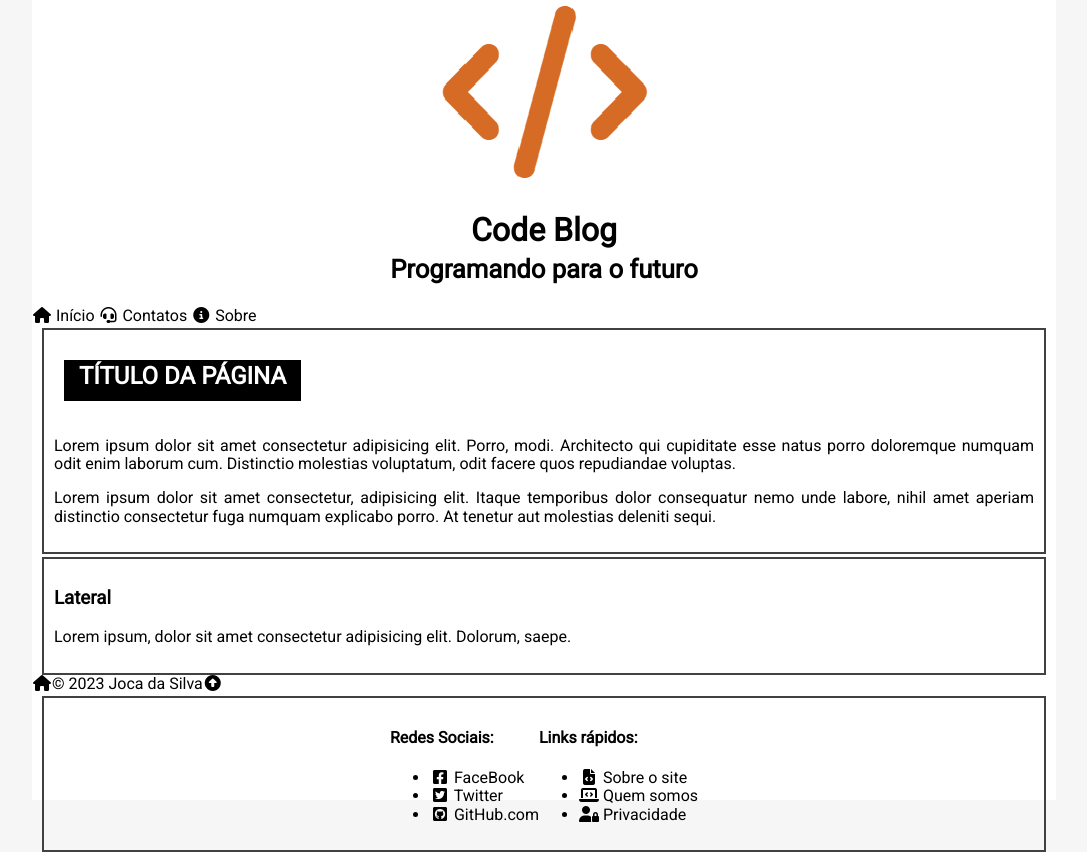
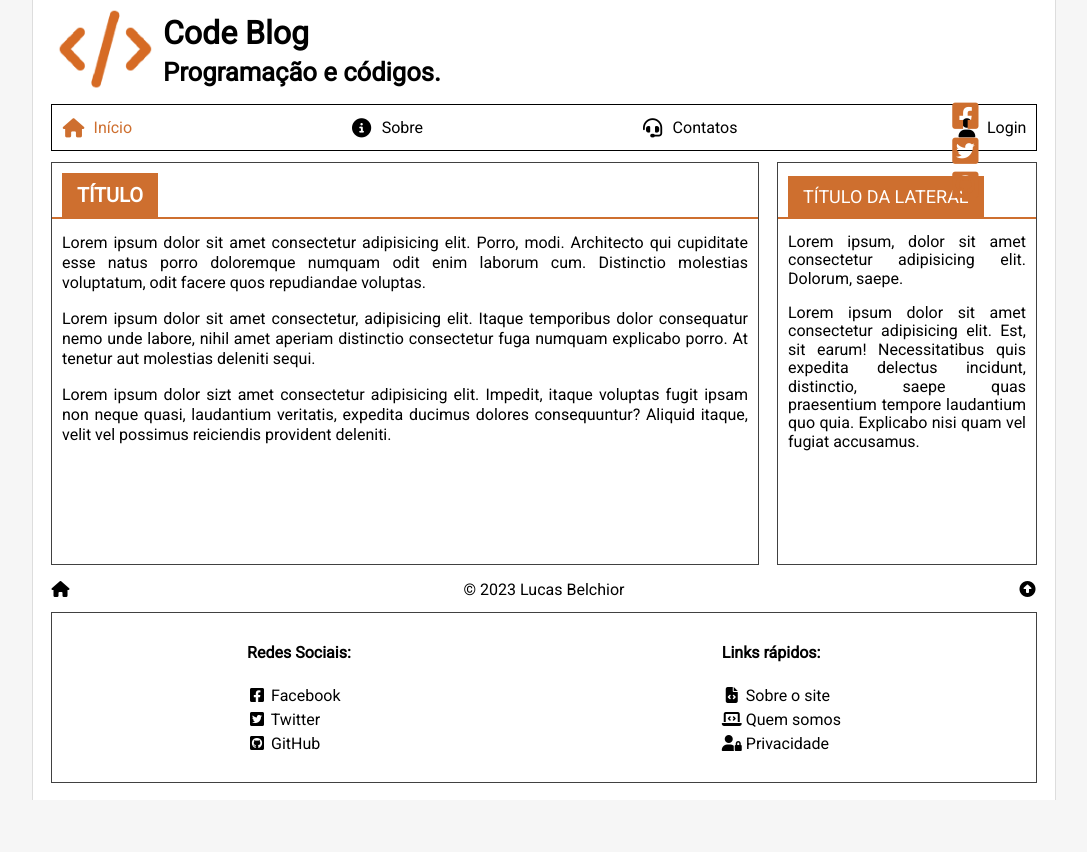
Before and after one commit to chosenchilde/Blog, a plain HTML site: page template.html in a window 1280 px wide. Shown: the whole page, without its empty margins (96-1183 px from the left). After the commit the page ends 800 px from the top, so only its background shows below. Drawn offline with nearby package versions, Linux system fonts and the light colour scheme.

Commit message:
Aprimoramento do design do site usando CSS.

```diff
--- a/index.css
+++ b/index.css
@@ -8,13 +8,15 @@
 @import url('https://cdnjs.cloudflare.com/ajax/libs/font-awesome/6.4.0/css/all.min.css');
 @import url('https://cdnjs.cloudflare.com/ajax/libs/normalize/8.0.1/normalize.min.css');
 
-  /* RESET - Normalize */
+/* RESET - Normalize - define regras de comportamento do design
+* do site dependendo do navegador utilizado, padronizando-o.*/
 * {
     box-sizing: border-box;
     outline: none;
 }
 
-html, body {
+html,
+body {
     position: relative;
     height: 100%;
     width: 100%;
@@ -28,16 +30,15 @@ a {
 }
 
 a:hover {
-    color: #d65a31;
-    text-decoration: underline;
+    color: #ce6f2f;
+    text-decoration: none;
 }
+
 /* Define a fonte e o fundo padrão da página. */
-
- html, body {
+body {
     font-family: Roboto, sans-serif;
     /* Criamos uma nova unidade chamada 'rem' → lrem = 16px */
     font-size: 16px;
-
     background-attachment: fixed;
     background-color: #f6f6f6;
     background-image: url('');
@@ -46,73 +47,253 @@ a:hover {
     background-size: cover;
 }
 
- #wrap {background-color: #fff;
+#wrap {
+    background-color: #fff;
+    border-left: 1px solid #ddd;
+    border-right: 1px solid #ddd;
     text-align: justify;
     height: 100%;
     width: 100%;
     max-width: 1024px;
     margin: auto;
     position: auto;
+    display: flex;
+    flex-direction: column;
 }
 
-#wrap > header {
-    text-align: center;
+/* Alterações na header do blog e seus espaçamentos. */
+#wrap>header {
+    background-color: #ffffff;
+    margin: 0.5rem;
+    display: flex;
+    align-items: center;
 }
 
- h2 { border-bottom:2px solid black;
-    text-transform: uppercase;
-    color: white;
-    background-color: black;
-    display: inline-block;
-    padding: 3px 15px;
-    margin-left: 10px;
+#wrap>header img {
+    width: 6rem;
+    margin-left: 1rem;
+    margin-right: 10px;
 }
 
-h2:after {
-    display: block;
-    position: relative;
-    height:3px;
-    width: 100%;
-    margin-top:2px;
-    content: " ";
-    background:#000;
+#wrap>header h1 {
+    margin: 0;
 }
 
-article {
+/* Alterações do menu do blog.*/
+#wrap>nav {
+    background-color: #ffffff;
+    margin: 0 1.1rem 0 1.1rem;
+    border: 1px solid black;
+    line-height: 25px;
+    display: flex;
+    justify-content: flex-end;
+}
+
+#wrap>nav a {
+    display: flex;
+    flex-direction: column;
+    align-items: center;
+    padding: .65rem .65rem 0 .8rem;
+    text-decoration: none;
+    transition: .2s;
+}
+
+#wrap>nav a:first-child {
+    margin-right: auto;
+    color: #ce6f2f;
+}
+
+#wrap>nav a:hover {
+    background-color: #303030;
+    color: #fff;
+}
+
+#wrap>nav a i {
+    font-size: 1.3rem;
+    margin-bottom: .2rem;
+}
+
+/* Alterações nos artigos principais de exibição da tela,
+ * Ou seja, seu conteúdo. */
+#wrap>main {
+    display: flex;
+    flex-direction: column;
+    margin: 0.5rem;
+    flex-grow: 1;
+}
+
+#wrap>main>article {
     padding: 10px;
     text-align: justify;
     margin-top: 3px;
     margin-left: 10px;
     margin-right: 10px;
-    border: 2px solid #414141;
+    border: 1px solid #414141;
+    line-height: 20px;
+    position: relative;
+    flex-grow: 1;
 }
 
-  aside {
+#wrap>main>aside {
     padding: 10px;
     text-align: justify;
     margin-top: 3px;
     margin-left: 10px;
     margin-right: 10px;
-    border: 2px solid #414141;
+    border: 1px solid #414141;
+    position: relative;
+}
+
+/* Modificações na apresentação dos títulos da páginas,
+ * Adicionando fundo laranja, linha e cores.*/
+#wrap>main h2 {
+    color: rgb(0, 0, 0);
+    font: 700 20px Roboto, sans-serif;
+    margin: 0px;
+    background:#ce6f2f;
+    color:white;
+    padding: 10px 15px 10px 15px;
+    display:inline-block;
+    text-transform: uppercase;
+}
+#wrap>main h2:after {
+    content:" ";
+    display:block;
+    border-bottom: 2px solid #ce6f2f;
+    background:black;
+    width:100%;
+    position:absolute;
+    left:0;
+    margin-top:10px;
+}
+
+#wrap>main h3 {
+    color: rgb(0, 0, 0);
+    font: 200 18px Roboto, sans-serif;
+    margin: 0px;
+    background:#ce6f2f;
+    color:white;
+    padding: 10px 15px 10px 15px;
+    display:inline-block;
+    text-transform: uppercase;
+}
+#wrap>main h3:after {
+    content:" ";
+    display:block;
+    border-bottom: 2px solid #ce6f2f;
+    background:black;
+    width:100%;
+    position:absolute;
+    left:0;
+    margin-top:10px;
+}
+
+/* Rodapé do blog. */
+#wrap>footer {
+    margin: .5rem;
 }
 
 .footer-top {
     text-align: center;
     display: flex;
+    justify-content: space-between;
+    align-items: center;
+    margin: 0 0.6rem 0.8rem 0.6rem;
 }
 
-.footer-bottom {    padding: 10px;
+.footer-bottom {
+    padding: 10px;
     text-align: justify;
-    margin-top: 3px;
-    margin-left: 10px;
-    margin-right: 10px;
-    border: 2px solid #414141;
+    border: 1px solid #414141;
     display: flex;
     align-items: center;
-    justify-content: center;
-    list-style-type: none;
+    justify-content: space-around;
+    margin: 0 0.6rem;
 }
 
- /* Bala de rolamento vertical personalizada */
-::-webkit-scrollbar { background-color: #fff; border: 4px solid #d9d9d9; height: 9px; width: 9px; }
-::-webkit-scrollbar-thumb { background-color: #fff; border: 3px solid #d9d9d9; height: auto; width: 5px; }
+.footer-bottom ul {
+    list-style: none;
+    padding: 0;
+    line-height: 1.5rem;
+}
+
+/* Barra de rolamento vertical personalizada */
+::-webkit-scrollbar {
+    background-color: #000;
+    border: 4px solid #fff;
+    height: 9px;
+    width: 9px;
+}
+
+::-webkit-scrollbar-thumb {
+    background-color: #000;
+    border: 3px solid #fff;
+    height: auto;
+    width: 5px;
+}
+
+/* Hack para mostrar margem inferior em dispositivos mobile.*/
+.nbsp {
+    height: 1px;
+    margin: 0;
+    border: .25rem solid transparent;
+}
+
+/************************/
+/* Em larguras maiores */
+/**********************/
+
+@media screen and (min-width: 480px) {
+    #wrap>nav {
+        justify-content: space-between;
+    }
+
+    #wrap>nav a:first-child {
+        margin-right: 0
+    }
+
+    #wrap>nav a {
+        flex-direction: row;
+        padding: 10px;
+    }
+
+    #wrap>nav a i{
+        font-size: 1.2rem;
+        margin-bottom: 0;
+        margin-right: .5rem;
+    }
+}
+
+@media screen and (min-width: 900px) {
+    #wrap>main {
+        flex-direction: row;
+    }
+
+    #wrap>main>aside {
+        margin-left: .5rem;
+        min-width: 260px;
+        max-width: 260px;
+    }
+
+    #wrap>main h3 {
+        margin: 3px 0px 0px 0px;
+    }
+}
+    #gadgets {
+        background-color: transparent;
+        position: fixed;
+        right: 200px;
+        top: 100px;
+        z-index: 100;
+        font-size: 30px;
+    }
+
+    #gadgets ul {
+        list-style: none;
+        padding: 0;
+        margin: 0;
+    }
+
+    #gadgets a {
+     color:#ce6f2f;
+    }
--- a/template.html
+++ b/template.html
@@ -23,7 +23,7 @@
             </a>
             <h1>
                 Code Blog<br>
-                <small>Programando para o futuro</small>
+                <small>Programação e códigos.</small>
             </h1>
         </header>
 
@@ -33,13 +33,17 @@
                 <i class="fa-solid fa-house fa-fw"></i>
                 <span>Início</span>
             </a>
+            <a href="/about">
+                <i class="fa-solid fa-circle-info fa-fw"></i>
+                <span>Sobre</span>
+            </a>
             <a href="/contacts">
                 <i class="fa-solid fa-headset fa-fw"></i>
                 <span>Contatos</span>
             </a>
-            <a href="/about">
-                <i class="fa-solid fa-circle-info fa-fw"></i>
-                <span>Sobre</span>
+            <a href="/profile">
+                <i class="fa-solid fa-user fa-fw"></i>
+                <span>Login</span>
             </a>
         </nav>
 
@@ -48,30 +52,33 @@
 
             <!-- Coteúdo da página -->
             <article>
-                <h2>Título da Página</h2>
+                <h2>Título</h2>
                 <p>Lorem ipsum dolor sit amet consectetur adipisicing elit. Porro, modi. Architecto qui cupiditate
                     esse natus porro doloremque numquam odit enim laborum cum. Distinctio molestias voluptatum, odit
                     facere quos repudiandae voluptas.</p>
                 <p>Lorem ipsum dolor sit amet consectetur, adipisicing elit. Itaque temporibus dolor consequatur nemo
                     unde labore, nihil amet aperiam distinctio consectetur fuga numquam explicabo porro. At tenetur aut
                     molestias deleniti sequi.</p>
+                <p>Lorem ipsum dolor sizt amet consectetur adipisicing elit. Impedit, itaque voluptas fugit ipsam non neque quasi, laudantium veritatis, expedita ducimus dolores consequuntur? Aliquid itaque, velit vel possimus reiciendis provident deleniti.</p>
             </article>
 
             <!-- Conteúdo adicional -->
             <aside>
-                <h3>Lateral</h3>
+                <h3>Título da Lateral</h3>
                 <p>Lorem ipsum, dolor sit amet consectetur adipisicing elit. Dolorum, saepe.</p>
+                <P>Lorem ipsum dolor sit amet consectetur adipisicing elit. Est, sit earum! Necessitatibus quis expedita delectus incidunt, distinctio, saepe quas praesentium tempore laudantium quo quia. Explicabo nisi quam vel fugiat accusamus.</P>
             </aside>
 
         </main>
 
         <!-- Rodapé -->
         <!-- Primeira linha -->
+        <footer>
         <div class="footer-top">
             <a href="/" id="back-home">
                 <i class="fa-solid fa-house fa-fw"></i>
             </a>
-            <div id="copy">&copy; 2023 Joca da Silva</div>
+            <div id="copy">&copy; 2023 Lucas Belchior</div>
             <a href="#top" id="top-up">
                 <i class="fa-solid fa-circle-up fa-fw"></i>
             </a>
@@ -80,13 +87,13 @@
         <!-- Segunda linha -->
         <div class="footer-bottom">
 
-            <div class="footer-bottom-left">
+            <div>
                 <h4>Redes Sociais:</h4>
                 <ul>
                     <li>
                         <a href="https://facebook.com/FrontEnd" target="_blank">
                             <i class="fa-brands fa-square-facebook fa-fw"></i>
-                            <span>FaceBook</span>
+                            <span>Facebook</span>
                         </a>
                     </li>
                     <li>
@@ -98,13 +105,13 @@
                     <li>
                         <a href="https://github.com/FrontEnd" target="_blank">
                             <i class="fa-brands fa-square-github fa-fw"></i>
-                            <span>GitHub.com</span>
+                            <span>GitHub</span>
                         </a>
                     </li>
                 </ul>
             </div>
 
-            <div class="footer-bottom-right">
+            <div>
                 <h4>Links rápidos:</h4>
                 <ul>
                     <li>
@@ -132,8 +139,31 @@
 
     </footer>
 
+    <hr class="nbsp">
+
     </div>
     <!-- Fim do WRAP -->
+
+    <!-- Barrinha lateral com ícones. -->
+    <div id="gadgets">
+        <ul>
+            <li>
+                <a href="https://facebook.com/FrontEnd" target="_blank">
+                    <i class="fa-brands fa-square-facebook fa-fw"></i>
+                </a>
+            </li>
+            <li>
+                <a href="https://twitter.com/FrontEnd" target="_blank">
+                    <i class="fa-brands fa-square-twitter fa-fw"></i>
+                </a>
+            </li>
+            <li>
+                <a href="https://github.com/FrontEnd" target="_blank">
+                    <i class="fa-brands fa-square-github fa-fw"></i>
+                </a>
+            </li>
+        </ul>
+    </div>
 
     <script src="https://cdnjs.cloudflare.com/ajax/libs/jquery/3.6.4/jquery.min.js"></script>
     <script src="/index.js"></script>
```
Lines whose indentation alone changed are shown as unchanged.
